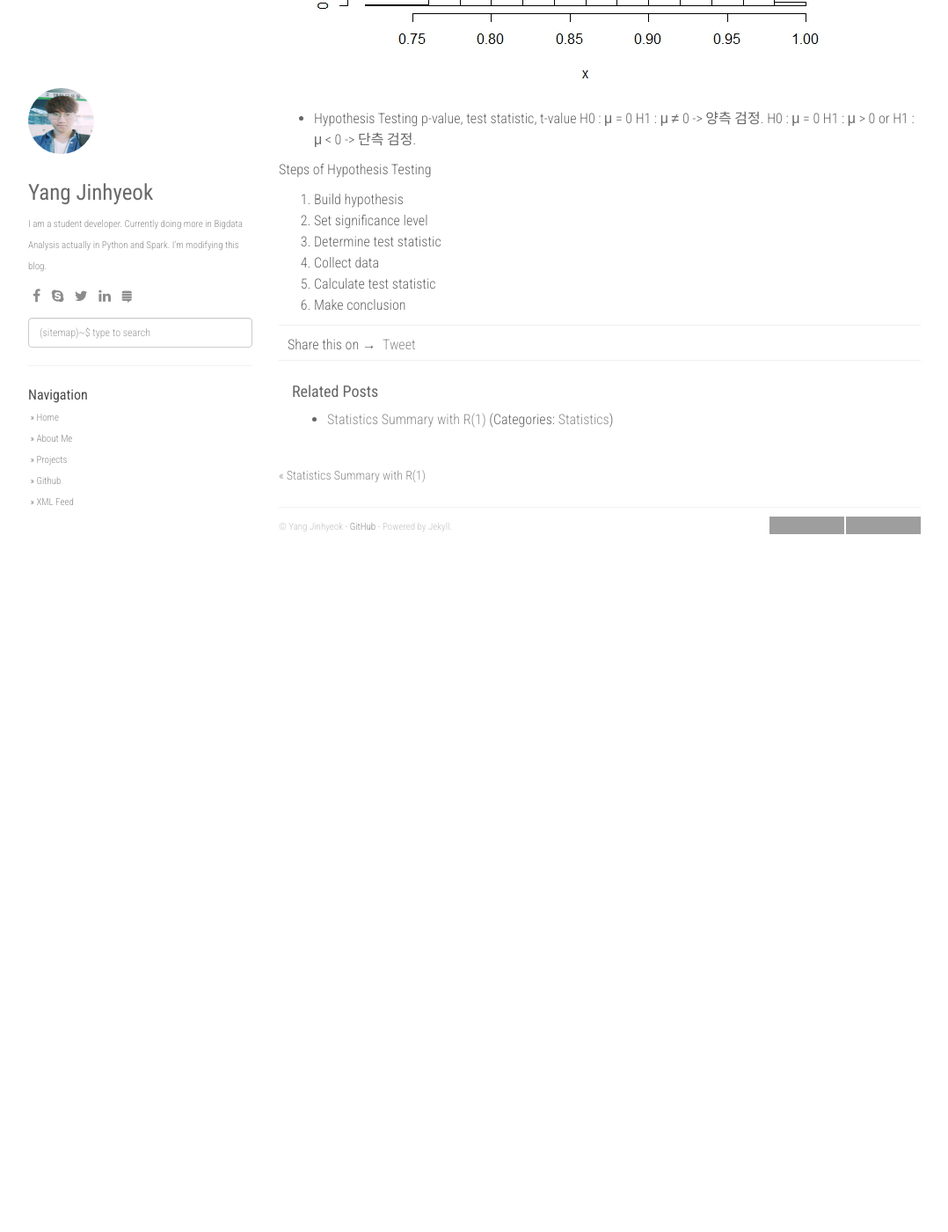
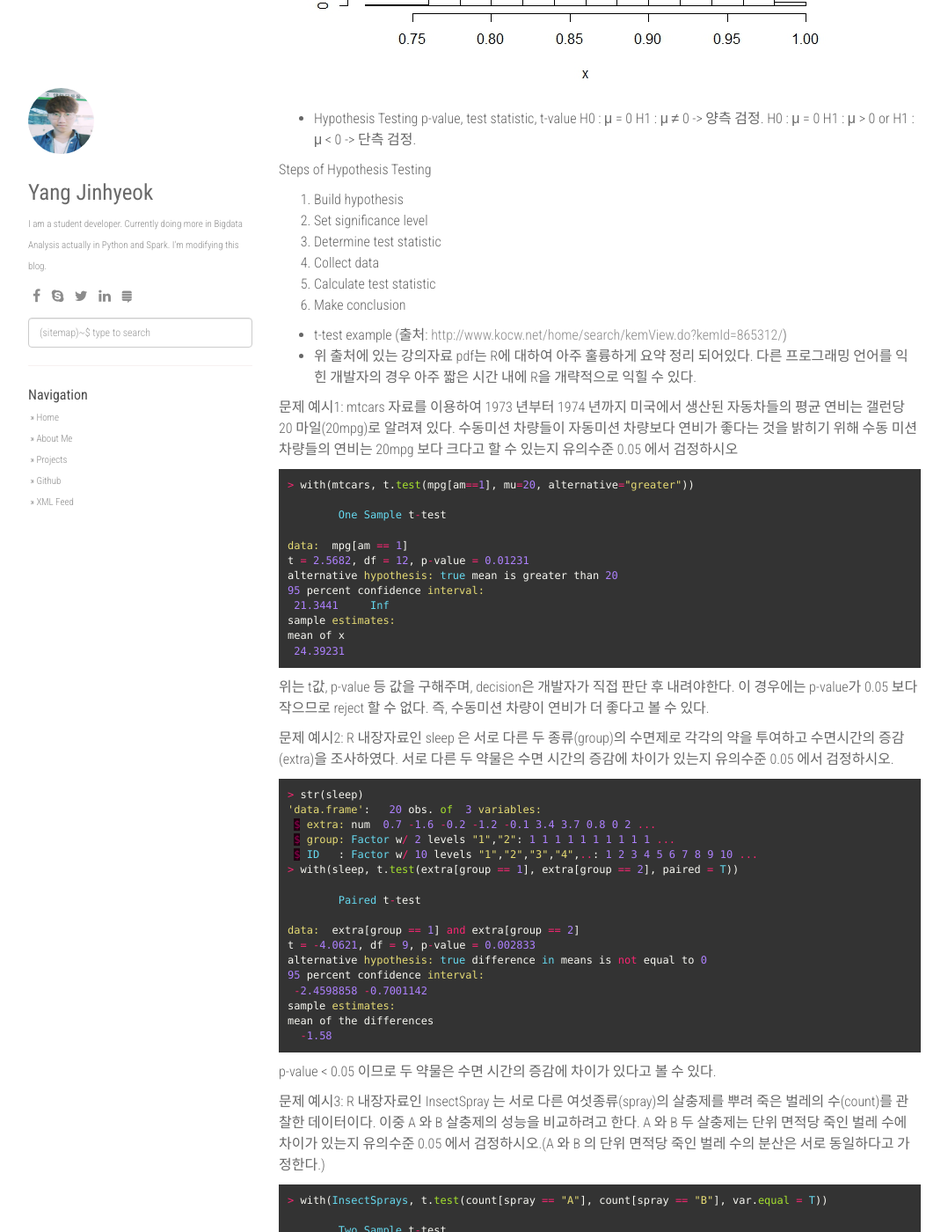
Before and after one commit to Yangyangii/Yangyangii.github.io, a Jekyll site: the page built from _posts/2017-01-02-Statistics-Summary-withR-2.markdown, in a window 1280 px wide and 1400 px high, scrolled down 1228 px. Shown: the whole window at 88% size, without its empty margins (53-1131 px from the left). Built offline with Jekyll 4.4.1, drawn with Linux system fonts in a browser that asks for light colours; nearby versions of some CDN libraries; comment, search, counter and statistics services are not loaded; before the commit the page ends 1858 px from its top, so only the background shows below that; some of the changed text lies outside the part shown; grey boxes are pictures that could not be loaded.

Commit message:
통계 정리 3차 업로드

```diff
--- a/_posts/2017-01-02-Statistics-Summary-withR-2.markdown
+++ b/_posts/2017-01-02-Statistics-Summary-withR-2.markdown
@@ -1,14 +1,14 @@
 ---
 layout: post
 title:  "Statistics Summary with R(2)"
-date:   2017-01-02 17:18:23 +0700
+date:   2017-01-03 17:18:23 +0700
 categories: [Statistics]
 ---
 
 
 ## 통계에서 필요한 개념들 요약 정리
 +   데이터 마이닝을 하는 데에 있어서 필요한 통계적 기법들이 있다. 그런 것들을 분석을 하는 데에 자주 사용하기 위해 정리하는 것이 좋을 것 같다.
-+	R을 통해 실습을 하며 익히는 데에 있어서 그 의미를 파악하고 통찰력을 갖는 데에 필요한 것들을 위주로 정리한다.
++	R을 통해 실습을 하도록 하고, 의미를 파악하고 통찰력을 갖는 데에 필요한 것들을 위주로 통계 개념을 정리한다.
 
 Sampling, Central Limit Theorem, t distribution, chi-square distribution, F distribution
 
@@ -51,3 +51,81 @@ Steps of Hypothesis Testing
 4. Collect data
 5. Calculate test statistic
 6. Make conclusion
+
++	t-test example
+(출처: [http://www.kocw.net/home/search/kemView.do?kemId=865312/](http://www.kocw.net/home/search/kemView.do?kemId=865312/))
+* 위 출처에 있는 강의자료 pdf는 R에 대하여 아주 훌륭하게 요약 정리 되어있다. 다른 프로그래밍 언어를 익힌 개발자의 경우 아주 짧은 시간 내에 R을 개략적으로 익힐 수 있다.
+
+문제 예시1: mtcars 자료를 이용하여 1973 년부터 1974 년까지 미국에서 생산된 자동차들의 평균 연비는 갤런당 20 마일(20mpg)로 알려져 있다. 수동미션 차량들이 자동미션 차량보다 연비가 좋다는 것을 밝히기 위해 수동 미션 차량들의 연비는 20mpg 보다 크다고 할 수 있는지 유의수준 0.05 에서 검정하시오
+
+{% highlight ruby %}
+> with(mtcars, t.test(mpg[am==1], mu=20, alternative="greater"))
+
+	One Sample t-test
+
+data:  mpg[am == 1]
+t = 2.5682, df = 12, p-value = 0.01231
+alternative hypothesis: true mean is greater than 20
+95 percent confidence interval:
+ 21.3441     Inf
+sample estimates:
+mean of x
+ 24.39231
+{% endhighlight %}
+
+위는 t값, p-value 등 값을 구해주며, decision은 개발자가 직접 판단 후 내려야한다.
+이 경우에는 p-value가 0.05 보다 작으므로 reject 할 수 없다. 즉, 수동미션 차량이 연비가 더 좋다고 볼 수 있다.
+
+문제 예시2: R 내장자료인 sleep 은 서로 다른 두 종류(group)의 수면제로 각각의 약을 투여하고 수면시간의 증감(extra)을 조사하였다. 서로 다른 두 약물은 수면 시간의 증감에 차이가 있는지 유의수준 0.05 에서 검정하시오.
+{% highlight ruby %}
+> str(sleep)
+'data.frame':	20 obs. of  3 variables:
+ $ extra: num  0.7 -1.6 -0.2 -1.2 -0.1 3.4 3.7 0.8 0 2 ...
+ $ group: Factor w/ 2 levels "1","2": 1 1 1 1 1 1 1 1 1 1 ...
+ $ ID   : Factor w/ 10 levels "1","2","3","4",..: 1 2 3 4 5 6 7 8 9 10 ...
+> with(sleep, t.test(extra[group == 1], extra[group == 2], paired = T))
+
+	Paired t-test
+
+data:  extra[group == 1] and extra[group == 2]
+t = -4.0621, df = 9, p-value = 0.002833
+alternative hypothesis: true difference in means is not equal to 0
+95 percent confidence interval:
+ -2.4598858 -0.7001142
+sample estimates:
+mean of the differences
+  -1.58
+{% endhighlight %}
+p-value < 0.05 이므로 두 약물은 수면 시간의 증감에 차이가 있다고 볼 수 있다.
+
+문제 예시3: R 내장자료인 InsectSpray 는 서로 다른 여섯종류(spray)의 살충제를 뿌려 죽은 벌레의 수(count)를 관찰한 데이터이다. 이중 A 와 B 살충제의 성능을 비교하려고 한다. A 와 B 두 살충제는 단위 면적당 죽인 벌레 수에 차이가 있는지 유의수준 0.05 에서 검정하시오.(A 와 B 의 단위 면적당 죽인 벌레 수의 분산은 서로 동일하다고 가정한다.)
+{% highlight ruby %}
+> with(InsectSprays, t.test(count[spray == "A"], count[spray == "B"], var.equal = T))
+
+	Two Sample t-test
+
+data:  count[spray == "A"] and count[spray == "B"]
+t = -0.45352, df = 22, p-value = 0.6546
+alternative hypothesis: true difference in means is not equal to 0
+95 percent confidence interval:
+ -4.643994  2.977327
+sample estimates:
+mean of x mean of y
+ 14.50000  15.33333
+{% endhighlight %}
+
+각 약물의 평균은 육안으로 보기에는 차이가 나보이나, p-value > 0.05 이므로 차이가 난다고 보기 어렵다.
+(두 약물이 같지 않다는 대립가설을 reject)
+
+var.equal이라는 parameter는 분산이 같을 때에 사용하는 것이나, 실제로 분산을 구해본 결과 분산이 다르다.
+위의 경우 서로 같다고 가정한 상태에서 해 본 예시일 뿐이다.
+분산 결과값은 아래와 같다.
+{% highlight ruby %}
+> for (idx in c("A", "B", "C", "D", "E"))
++   print(with(InsectSprays, var(count[spray==idx])))
+[1] 22.27273
+[1] 18.24242
+[1] 3.901515
+[1] 6.265152
+[1] 3
+{% endhighlight %}
```
